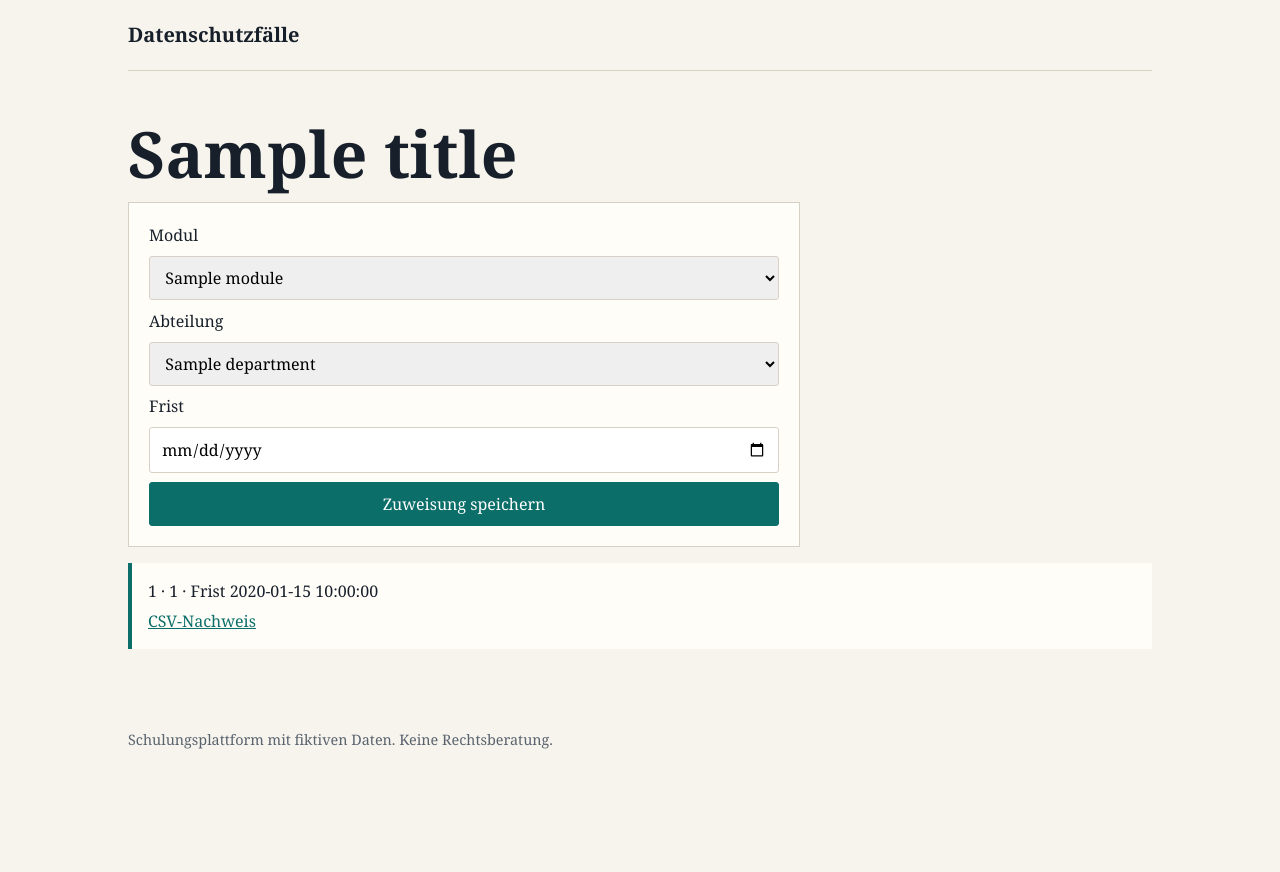
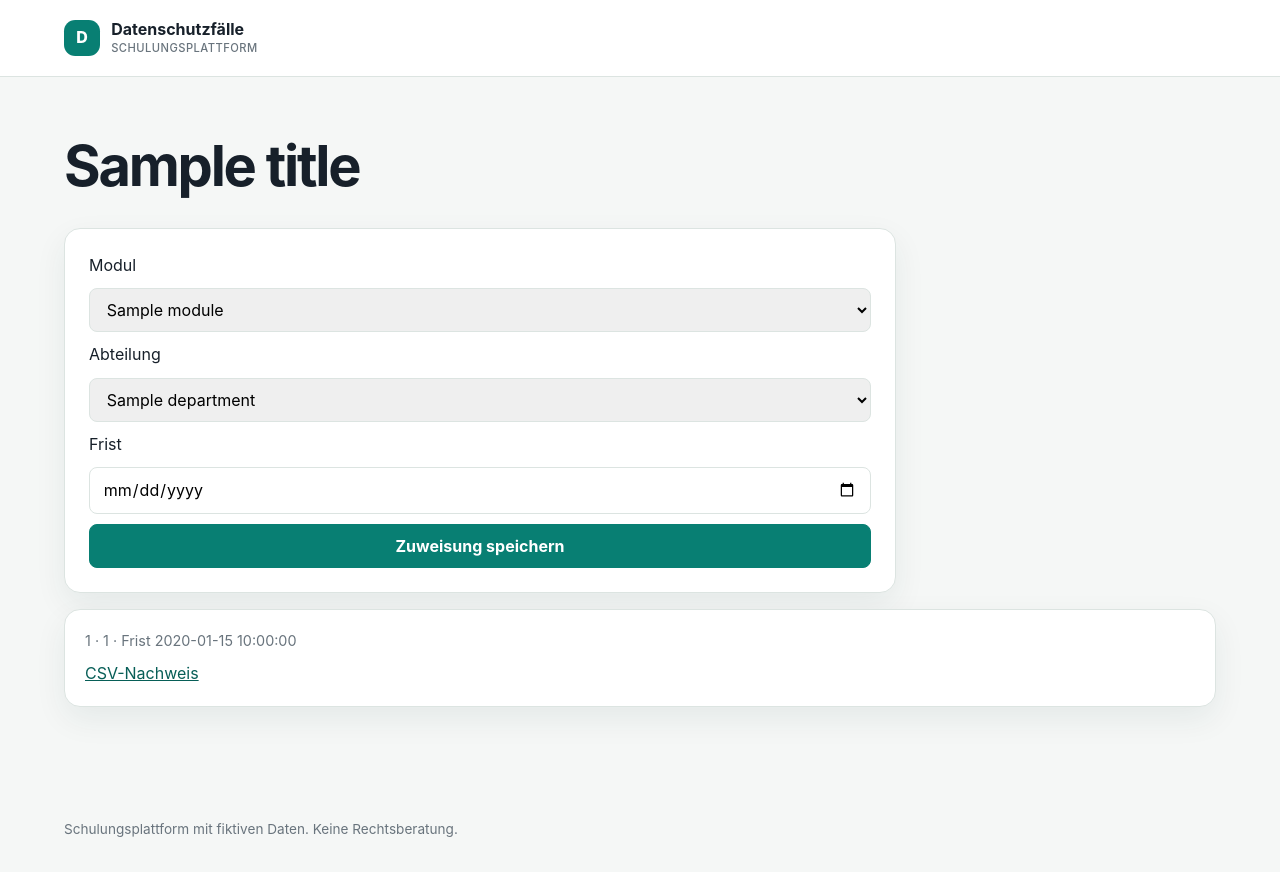
Before and after one commit to sibslusi/Project-AIAssisted, a FastAPI app: template src/app/interfaces/templates/assignments.html in a window 1280 px wide. Before the commit the page ends 749 px from the top, so only its background shows below. Run offline with FastAPI, Linux system fonts and the light colour scheme; the template is opened without the code that fills it: most values are stand-ins (such as "Sample title", 1, 10 or a date in 2020).

Commit message:
feat(ui): refresh navigation and page layout

```diff
--- a/src/app/interfaces/static/style.css
+++ b/src/app/interfaces/static/style.css
@@ -1,33 +1,41 @@
-:root {
-  color-scheme: light;
-  --ink: #17202a;
-  --muted: #59636e;
-  --paper: #f7f4ed;
-  --panel: #fffdf8;
-  --accent: #0b6e69;
-  --line: #d7d1c5;
-}
-
+:root { color-scheme: light; --ink: #17202a; --muted: #69747d; --paper: #f5f7f6; --panel: #fff; --accent: #087f73; --accent-dark: #075e57; --accent-soft: #e1f2ef; --line: #dce4e1; --shadow: 0 12px 32px rgb(20 57 53 / 7%); }
 * { box-sizing: border-box; }
-body { margin: 0; color: var(--ink); background: var(--paper); font: 1rem/1.5 Georgia, serif; }
-a { color: var(--accent); }
-.site-header, main, footer { width: min(100% - 2rem, 64rem); margin-inline: auto; }
-.site-header { display: flex; justify-content: space-between; align-items: center; padding: 1.25rem 0; border-bottom: 1px solid var(--line); }
-.site-header > a { color: var(--ink); font-size: 1.25rem; font-weight: 700; text-decoration: none; }
-main { min-height: 70vh; padding: 3rem 0; }
+body { margin: 0; color: var(--ink); background: var(--paper); font: 1rem/1.55 Inter, ui-sans-serif, system-ui, sans-serif; }
+a { color: var(--accent-dark); }
+.site-header { background: var(--panel); border-bottom: 1px solid var(--line); }
+.header-inner, main, footer { width: min(100% - 2.5rem, 72rem); margin-inline: auto; }
+.header-inner { min-height: 4.75rem; display: flex; align-items: center; gap: 2rem; }
+.brand { display: flex; align-items: center; gap: .7rem; color: var(--ink); font-weight: 750; text-decoration: none; line-height: 1.1; }
+.brand small { display: block; margin-top: .2rem; color: var(--muted); font-size: .7rem; font-weight: 500; letter-spacing: .04em; text-transform: uppercase; }
+.brand-mark { display: grid; width: 2.25rem; height: 2.25rem; place-items: center; color: #fff; background: var(--accent); border-radius: .7rem; font-weight: 800; }
+.main-nav { display: flex; align-self: stretch; gap: 1.25rem; margin-left: auto; }
+.nav-link { display: flex; align-items: center; color: var(--muted); border-bottom: 3px solid transparent; font-size: .9rem; text-decoration: none; }
+.nav-link:hover, .nav-link.active { color: var(--accent-dark); }
+.nav-link.active { border-bottom-color: var(--accent); font-weight: 700; }
+main { min-height: 70vh; padding: 3.5rem 0 5rem; }
+.page-heading { margin-bottom: 2rem; }
 .intro { max-width: 42rem; margin-bottom: 2rem; }
-h1 { margin: .2rem 0 1rem; font-size: clamp(2rem, 6vw, 4rem); line-height: 1; }
+h1 { max-width: 38rem; margin: .25rem 0 0; font-size: clamp(2rem, 5vw, 3.5rem); line-height: 1.05; letter-spacing: -.04em; }
 h2 { margin-top: 0; }
-.eyebrow { color: var(--accent); font: .8rem/1.2 sans-serif; letter-spacing: .08em; text-transform: uppercase; }
-.form-panel, .summary { max-width: 42rem; padding: 1.25rem; border: 1px solid var(--line); background: var(--panel); }
-.form-panel { display: grid; gap: .55rem; }
-input, select, button { min-height: 2.75rem; padding: .55rem .7rem; border: 1px solid var(--line); border-radius: 3px; font: inherit; }
-button { color: white; background: var(--accent); border-color: var(--accent); cursor: pointer; }
-.module-list { display: grid; gap: .75rem; padding: 0; list-style: none; }
-.module-list li { display: grid; gap: .4rem; padding: 1rem; border-left: 4px solid var(--accent); background: var(--panel); }
-table { width: 100%; border-collapse: collapse; background: var(--panel); }
-th, td { padding: .7rem; border-bottom: 1px solid var(--line); text-align: left; }
+.eyebrow { margin: 0; color: var(--accent); font-size: .75rem; font-weight: 750; letter-spacing: .1em; text-transform: uppercase; }
+.form-panel, .summary { max-width: 52rem; padding: 1.5rem; border: 1px solid var(--line); border-radius: 1rem; background: var(--panel); box-shadow: var(--shadow); }
+.form-panel { display: grid; gap: .65rem; }
+input, select, button { min-height: 2.75rem; padding: .55rem .8rem; border: 1px solid var(--line); border-radius: .5rem; font: inherit; }
+input:focus, select:focus { outline: 3px solid var(--accent-soft); border-color: var(--accent); }
+button { color: #fff; background: var(--accent); border-color: var(--accent); cursor: pointer; font-weight: 700; }
+button:hover { background: var(--accent-dark); }
+.logout-button { min-height: 2.25rem; margin-left: auto; padding: .35rem .7rem; color: var(--muted); background: transparent; border-color: var(--line); font-size: .8rem; }
+.module-list { display: grid; grid-template-columns: repeat(auto-fit, minmax(16rem, 1fr)); gap: 1rem; padding: 0; list-style: none; }
+.module-list li { display: grid; gap: .55rem; padding: 1.25rem; border: 1px solid var(--line); border-radius: 1rem; background: var(--panel); box-shadow: var(--shadow); }
+.module-list strong { font-size: 1.1rem; }
+.module-list span { color: var(--muted); font-size: .9rem; }
+.module-list form { margin-top: .4rem; }
+table { width: 100%; border-collapse: separate; border-spacing: 0; overflow: hidden; background: var(--panel); border: 1px solid var(--line); border-radius: 1rem; box-shadow: var(--shadow); }
+th, td { padding: .85rem 1rem; border-bottom: 1px solid var(--line); text-align: left; }
+th { color: var(--muted); background: #f8faf9; font-size: .78rem; letter-spacing: .04em; text-transform: uppercase; }
+tr:last-child td { border-bottom: 0; }
 .summary { margin-top: 1rem; }
-footer { padding: 1rem 0 2rem; color: var(--muted); font-size: .9rem; }
+.badge { display: inline-block; padding: .25rem .6rem; color: var(--accent-dark); background: var(--accent-soft); border-radius: 99rem; font-size: .85rem; font-weight: 700; }
+footer { display: flex; justify-content: space-between; gap: 1rem; padding: 1rem 0 2rem; color: var(--muted); font-size: .85rem; }
 .error-page { max-width: 42rem; }
-@media (max-width: 40rem) { main { padding-top: 2rem; } .site-header { align-items: flex-start; gap: 1rem; } th, td { padding: .5rem .25rem; } }
+@media (max-width: 42rem) { .header-inner { flex-wrap: wrap; gap: .75rem 1rem; padding: .75rem 0; } .main-nav { order: 3; width: 100%; min-height: 2.5rem; } .nav-link { padding-bottom: .4rem; } main { padding-top: 2.5rem; } footer { display: block; } footer span { display: block; } }
--- a/src/app/interfaces/templates/base.html
+++ b/src/app/interfaces/templates/base.html
@@ -8,13 +8,28 @@
 </head>
 <body>
   <header class="site-header">
-    <a href="/">Datenschutzfälle</a>
-    {% if actor %}
-    <form action="/logout" method="post">
-      <input type="hidden" name="csrf_token" value="{{ csrf_token }}">
-      <button type="submit">Abmelden</button>
-    </form>
-    {% endif %}
+    <div class="header-inner">
+      <a class="brand" href="/">
+        <span class="brand-mark">D</span>
+        <span>Datenschutzfälle<small>Schulungsplattform</small></span>
+      </a>
+      {% if actor %}
+      <nav class="main-nav" aria-label="Hauptnavigation">
+        {% if actor.role.value == "employee" %}
+        <a class="nav-link{% if active_nav == 'modules' %} active{% endif %}" href="/mitarbeitende/module"{% if active_nav == 'modules' %} aria-current="page"{% endif %}>Meine Module</a>
+        {% elif actor.role.value == "department_lead" %}
+        <a class="nav-link{% if active_nav == 'department' %} active{% endif %}" href="/abteilungsleitung/auswertung"{% if active_nav == 'department' %} aria-current="page"{% endif %}>Abteilungsstatus</a>
+        {% else %}
+        <a class="nav-link{% if active_nav == 'evaluation' %} active{% endif %}" href="/datenschutz/auswertung"{% if active_nav == 'evaluation' %} aria-current="page"{% endif %}>Gesamtauswertung</a>
+        <a class="nav-link{% if active_nav == 'assignments' %} active{% endif %}" href="/datenschutz/zuweisungen"{% if active_nav == 'assignments' %} aria-current="page"{% endif %}>Zuweisungen</a>
+        {% endif %}
+      </nav>
+      <form action="/logout" method="post">
+        <input type="hidden" name="csrf_token" value="{{ csrf_token }}">
+        <button class="logout-button" type="submit">Abmelden</button>
+      </form>
+      {% endif %}
+    </div>
   </header>
   <main>
     {% block content %}{% endblock %}
--- a/src/app/interfaces/templates/page.html
+++ b/src/app/interfaces/templates/page.html
@@ -1,6 +1,9 @@
 {% extends "base.html" %}
 {% block title %}{{ title }} | Datenschutzfälle{% endblock %}
 {% block content %}
-<h1>{{ title }}</h1>
+<div class="page-heading">
+  <p class="eyebrow">{{ active_nav|default('')|replace('-', ' ') }}</p>
+  <h1>{{ title }}</h1>
+</div>
 {% block page_content %}{% endblock %}
 {% endblock %}
```
Also changed, not shown: docs/AI-LOG.md (+1 -0 lines), src/app/interfaces/web.py (+14 -1 lines).
